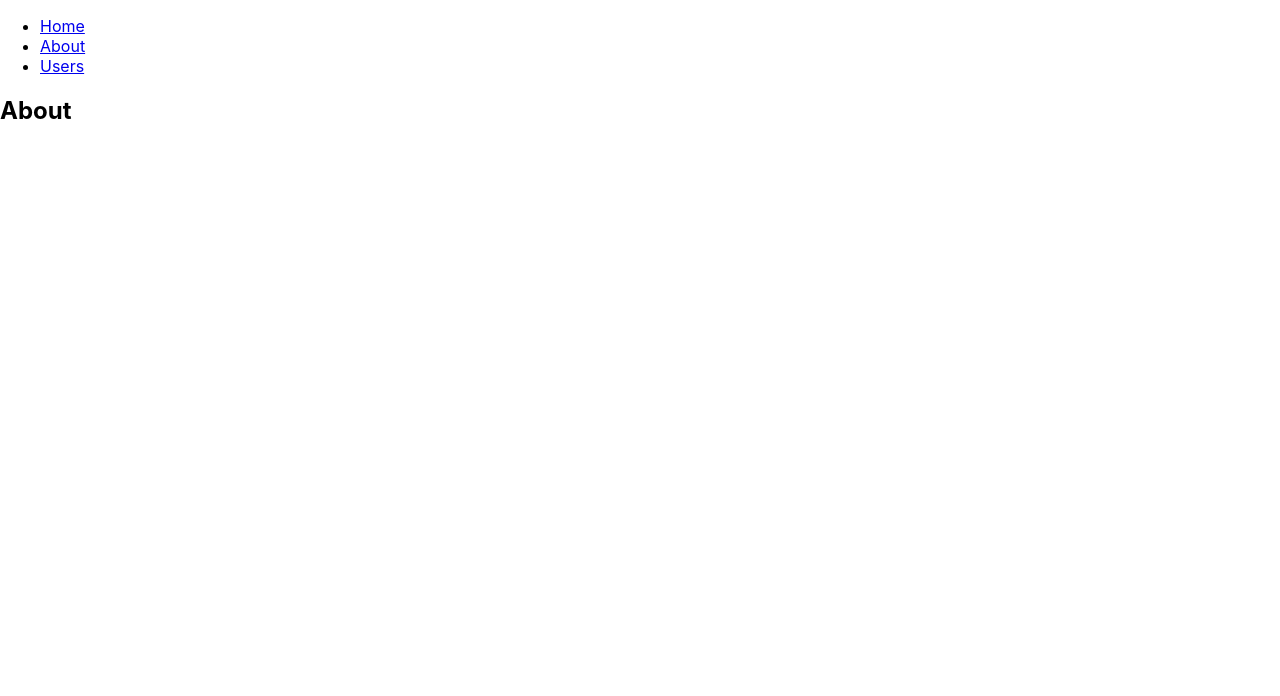
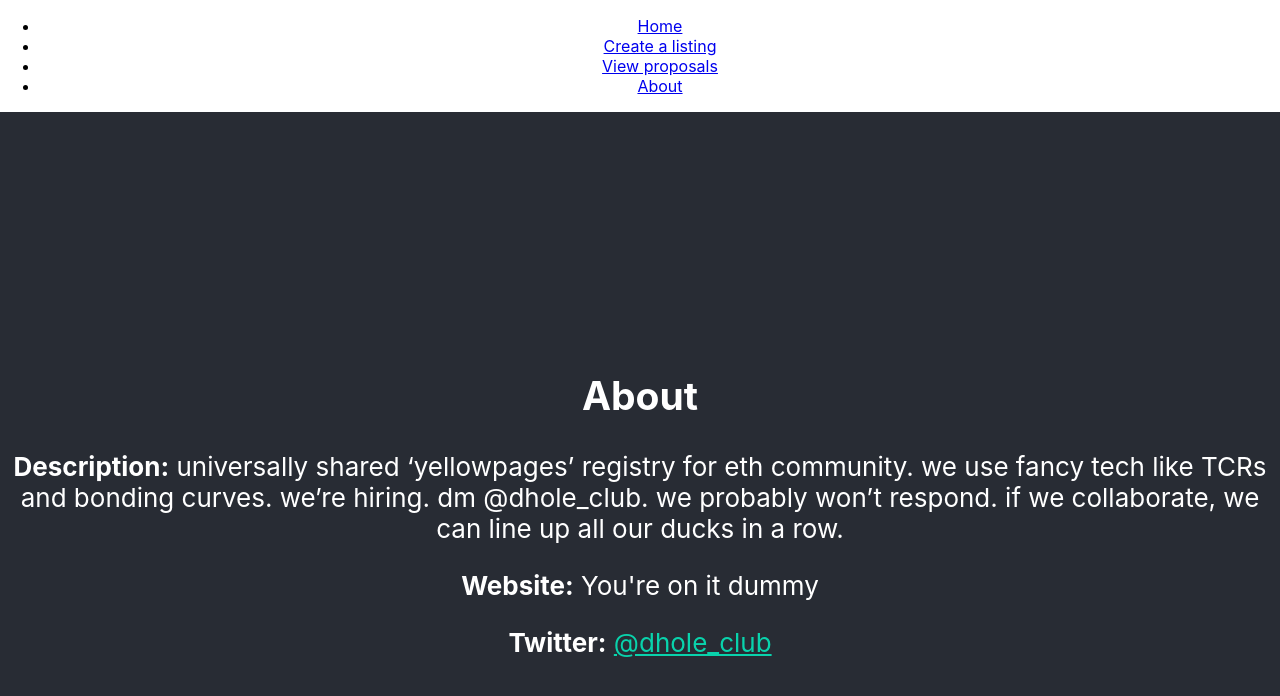
Before and after one commit to metacartel/everest-web-app, a React (Create React App) app: page /about in a window 1280 px wide. Shown: the top 696 px of the page. Built offline with nearby package versions, Linux system fonts and the light colour scheme.

Commit message:
Start fleshing out routes and pages

```diff
--- a/src/App.tsx
+++ b/src/App.tsx
@@ -1,50 +1,43 @@
 import React from "react";
-import { BrowserRouter as Router, Route, Link } from "react-router-dom";
+import { BrowserRouter as Router, Switch, Route, Link } from "react-router-dom";
 
-import logo from "./logo.svg";
 import "./App.css";
-import { appendFile } from "fs";
 
-// For default styles from Create React App
-// in case we still want to use them:
-// div className App
-// header className App-header
-// img className App-logo
-// a className App-link
-
-function Index() {
-  return <h2>Home</h2>;
-}
-
-function About() {
-  return <h2>About</h2>;
-}
-
-function Users() {
-  return <h2>Users</h2>;
-}
+import About from "./components/About";
+import Home from "./components/Home";
+import CreateListing from "./components/CreateListing";
+import Proposal from "./components/Proposal";
+import Proposals from "./components/Proposals";
 
 function AppRouter() {
   return (
     <Router>
-      <div>
+      <div className="App">
         <nav>
           <ul>
             <li>
               <Link to="/">Home</Link>
             </li>
             <li>
-              <Link to="/about/">About</Link>
+              <Link to="/create-listing/">Create a listing</Link>
             </li>
             <li>
-              <Link to="/users/">Users</Link>
+              <Link to="/proposals">View proposals</Link>
+            </li>
+            <li>
+              <Link to="/about/">About</Link>
             </li>
           </ul>
         </nav>
-
-        <Route path="/" exact component={Index} />
-        <Route path="/about/" component={About} />
-        <Route path="/users/" component={Users} />
+        <header className="App-header">
+          <Switch>
+            <Route path="/" exact component={Home} />
+            <Route path="/create-listing/" component={CreateListing} />
+            <Route path="/proposals/:slug" component={Proposal} />
+            <Route path="/proposals/" component={Proposals} />
+            <Route path="/about/" component={About} />
+          </Switch>
+        </header>
       </div>
     </Router>
   );
--- /dev/null
+++ b/src/components/About.tsx
@@ -0,0 +1,28 @@
+import React from "react";
+export default function About() {
+  return (
+    <div>
+      <h2>About</h2>
+      <p>
+        <b>Description:</b> universally shared ‘yellowpages’ registry for eth
+        community. we use fancy tech like TCRs and bonding curves. we’re hiring.
+        dm @dhole_club. we probably won’t respond. if we collaborate, we can
+        line up all our ducks in a row.
+      </p>
+      <p>
+        <b>Website:</b> You're on it dummy
+      </p>
+      <p>
+        <b>Twitter:</b>{" "}
+        <a
+          className="App-link"
+          href="https://twitter.com/dhole_club"
+          target="_blank"
+          rel="noopener noreferrer"
+        >
+          @dhole_club
+        </a>
+      </p>
+    </div>
+  );
+}
--- /dev/null
+++ b/src/components/CreateListing.tsx
@@ -0,0 +1,4 @@
+import React from "react";
+export default function CreateListing() {
+  return <h2>Create a listing</h2>;
+}
--- /dev/null
+++ b/src/components/Home.tsx
@@ -0,0 +1,16 @@
+import React from "react";
+import logo from "../logo.svg";
+
+export default function Home() {
+  return (
+    <div>
+      <h2>Everest</h2>
+      <img src={logo} className="App-logo" alt="logo" />
+      <h3>Applications</h3>
+      <p>DeFi</p>
+      <h3>Infrastructure</h3>
+      <h3>Services</h3>
+      <h3>Content</h3>
+    </div>
+  );
+}
--- /dev/null
+++ b/src/components/Proposal.tsx
@@ -0,0 +1,7 @@
+import React from "react";
+import { useParams } from "react-router-dom";
+
+export default function Proposal() {
+  let { slug } = useParams();
+  return <div>Now showing proposal {slug}</div>;
+}
--- /dev/null
+++ b/src/components/Proposals.tsx
@@ -0,0 +1,20 @@
+import React from "react";
+import { Link } from "react-router-dom";
+
+export default function Proposals({ match }: any) {
+  return (
+    <div>
+      <h2>Proposals</h2>
+      <h3>Please select a proposal.</h3>
+
+      <ul>
+        <li>
+          <Link to={`${match.url}/1`}>Project 1</Link>
+        </li>
+        <li>
+          <Link to={`${match.url}/2`}>Project 2</Link>
+        </li>
+      </ul>
+    </div>
+  );
+}
```
Also changed, not shown: 1 other file (tests, documents, lock files or other folders).
